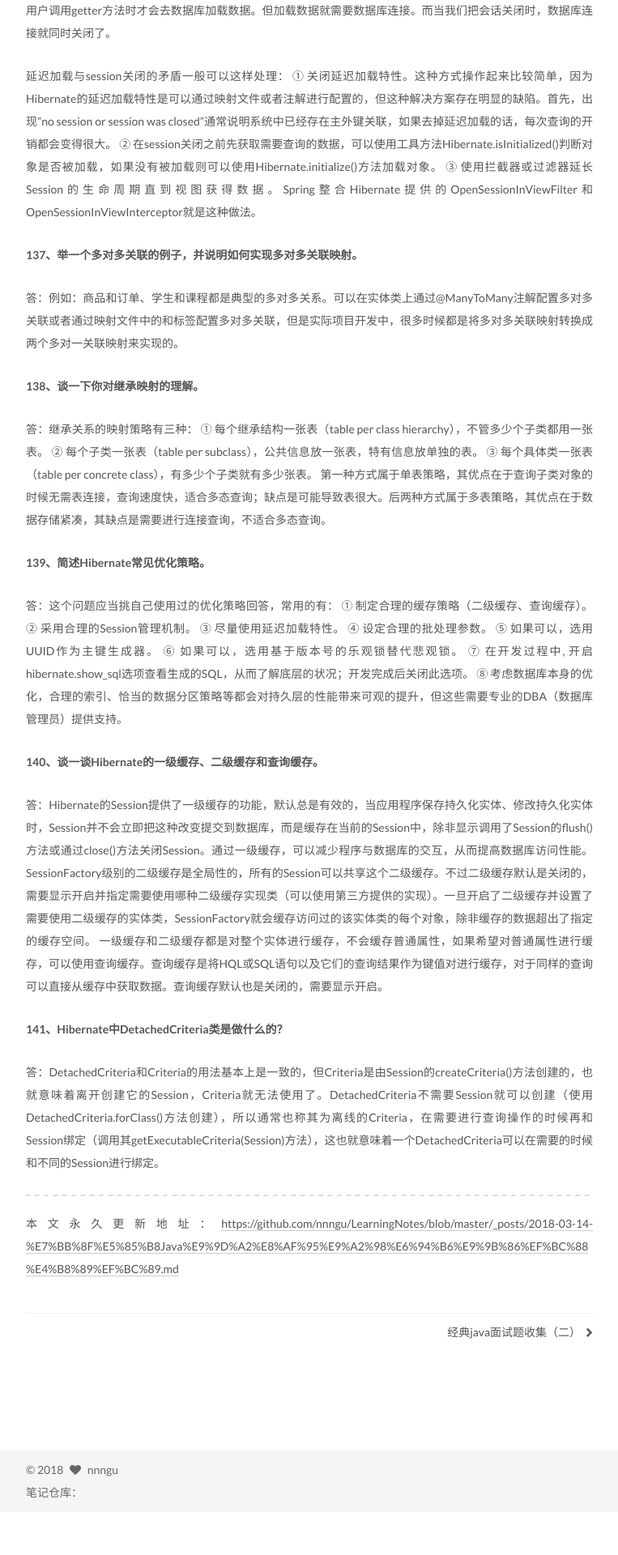
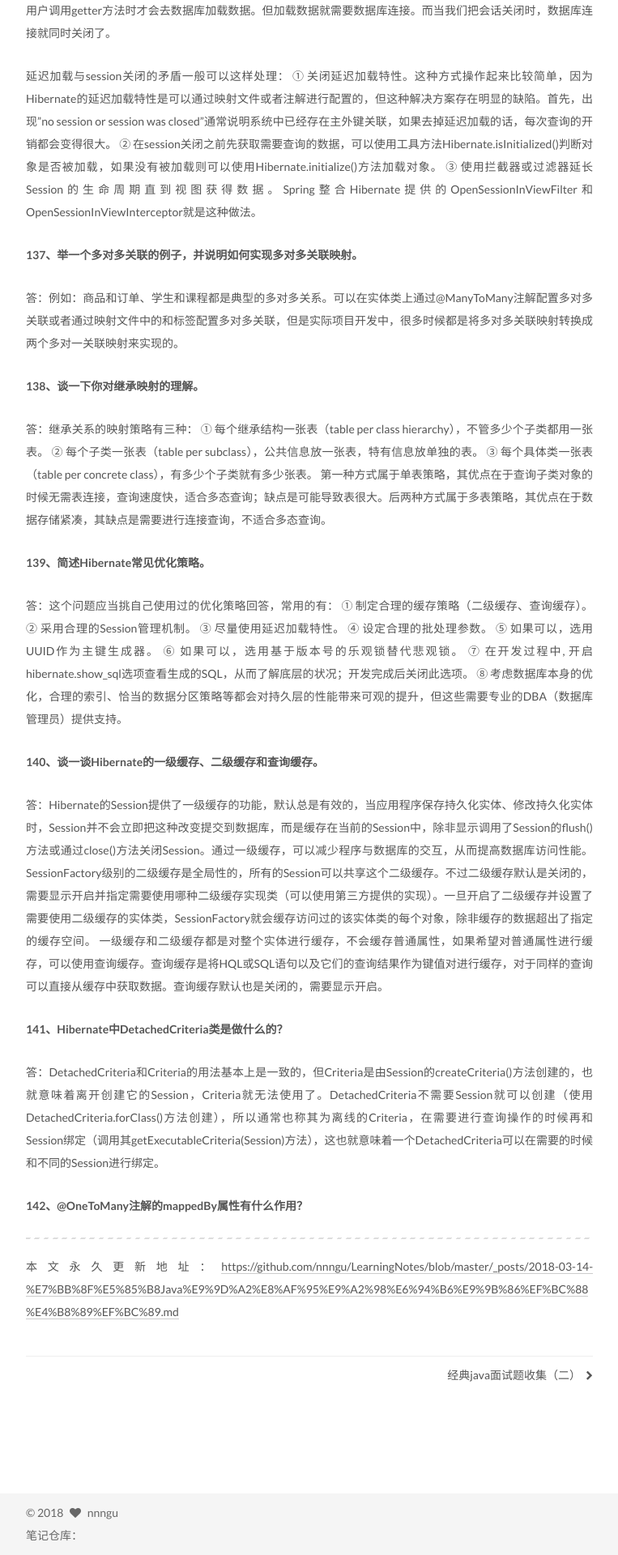
Before and after one commit to nnngu/LearningNotes, a Jekyll site: the page built from _posts/2018-03-14-经典Java面试题收集（三）.md, in a window 1280 px wide. Shown: the part 4461-6381 px from the top of the page at 81% size, without its empty margins (258-1021 px from the left). Built offline with Jekyll 4.4.1, drawn with Linux system fonts in a browser that asks for light colours; before the commit the page ends 6328 px from its top, so only the background shows below that; grey boxes are pictures that could not be loaded.

Commit message:
修改文件: _posts/2018-03-14-经典Java面试题收集（三）.md

```diff
--- a/_posts/2018-03-14-经典Java面试题收集（三）.md
+++ b/_posts/2018-03-14-经典Java面试题收集（三）.md
@@ -132,6 +132,8 @@ SessionFactory级别的二级缓存是全局性的，所有的Session可以共
 
 答：DetachedCriteria和Criteria的用法基本上是一致的，但Criteria是由Session的createCriteria()方法创建的，也就意味着离开创建它的Session，Criteria就无法使用了。DetachedCriteria不需要Session就可以创建（使用DetachedCriteria.forClass()方法创建），所以通常也称其为离线的Criteria，在需要进行查询操作的时候再和Session绑定（调用其getExecutableCriteria(Session)方法），这也就意味着一个DetachedCriteria可以在需要的时候和不同的Session进行绑定。
 
+**142、@OneToMany注解的mappedBy属性有什么作用？**
+
 
 
 
```
